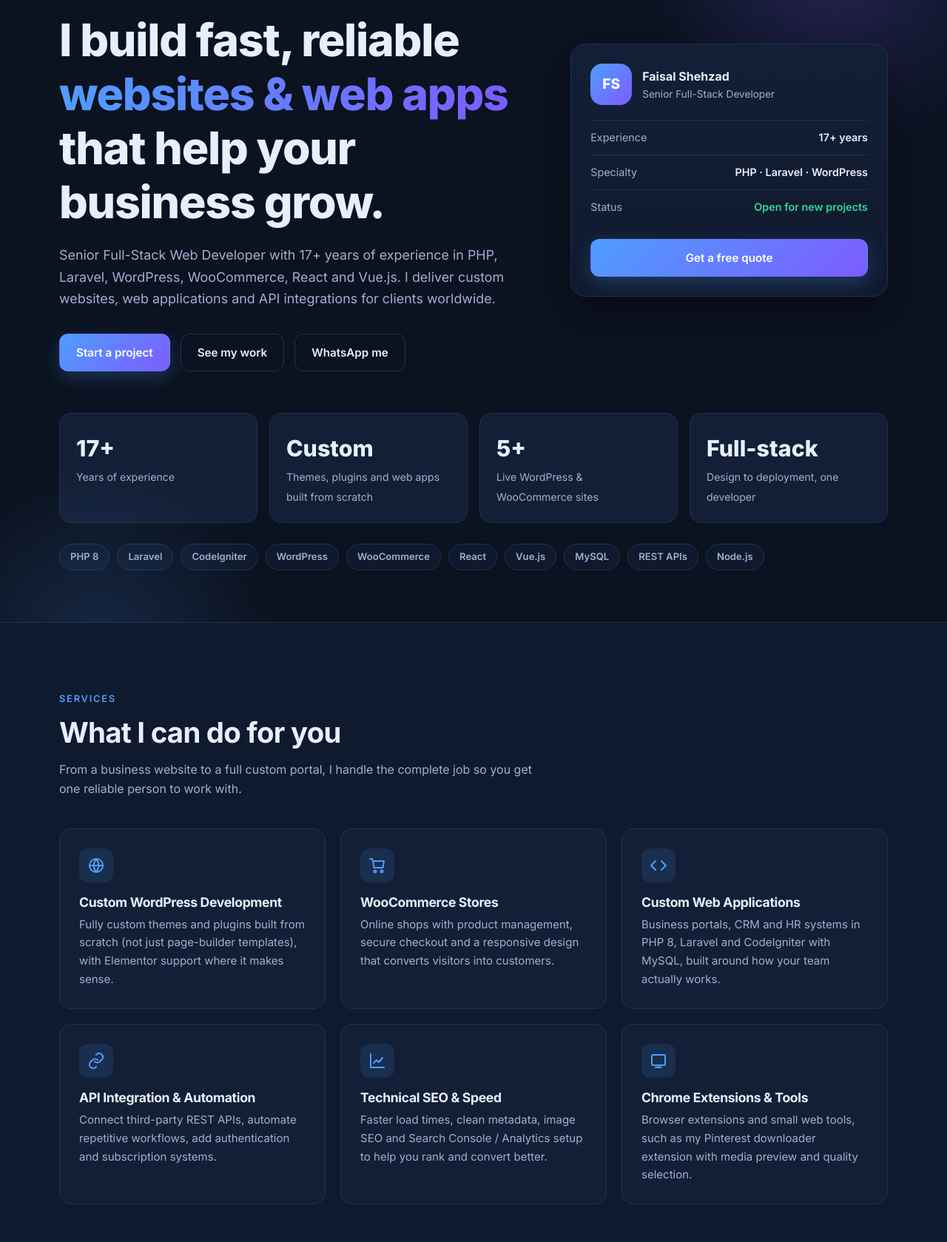
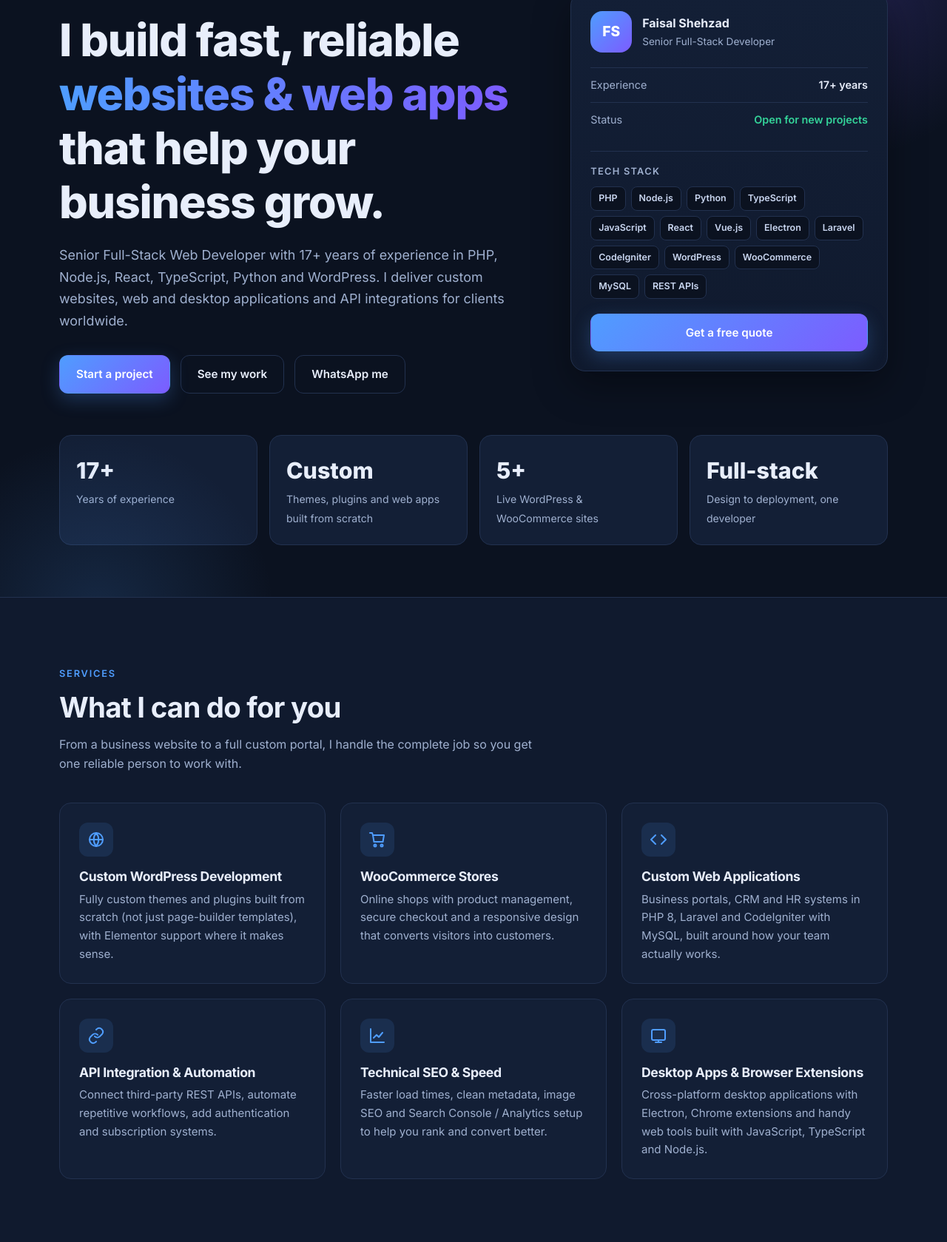
Before and after one commit to faisalwebpro/faisalwebpro.github.io, a plain HTML site: page index.html in a window 1280 px wide. Shown: the part 201-1880 px from the top of the page at 74% size. Drawn offline with Linux system fonts and the light colour scheme.

Commit message:
Add files via upload

```diff
--- a/index.html
+++ b/index.html
@@ -4,7 +4,7 @@
 <meta charset="UTF-8">
 <meta name="viewport" content="width=device-width, initial-scale=1">
 <title>Faisal Shehzad | Senior Full-Stack Web Developer &amp; WordPress Expert (Freelance)</title>
-<meta name="description" content="Faisal Shehzad is a senior full-stack web developer with 17+ years of experience in PHP, Laravel, WordPress, WooCommerce, React and Vue.js. Available for freelance projects: custom websites, web apps, CRM portals and API integrations.">
+<meta name="description" content="Faisal Shehzad is a senior full-stack web developer with 17+ years of experience in PHP, Node.js, React, TypeScript, Python and WordPress. Available for freelance projects: custom websites, web apps, CRM portals and API integrations.">
 <meta name="author" content="Faisal Shehzad">
 <meta property="og:title" content="Faisal Shehzad | Freelance Full-Stack &amp; WordPress Developer">
 <meta property="og:description" content="17+ years building web apps, CRM portals, WordPress themes/plugins and WooCommerce stores for clients worldwide.">
@@ -135,6 +135,10 @@ footer{border-top:1px solid var(--line);padding:28px 0;color:var(--muted);font-s
 .pf-list span{color:var(--muted)}
 .pf-list b{font-weight:600;text-align:right}
 .pf-list b.ok{color:var(--ok)}
+.pf-stack{border-top:1px solid var(--line);padding-top:16px}
+.pf-label{display:block;color:var(--muted);font-size:.8rem;font-weight:600;letter-spacing:.1em;text-transform:uppercase;margin-bottom:10px}
+.pf-tags{display:flex;flex-wrap:wrap;gap:7px}
+.pf-tags span{font-size:.78rem;font-weight:600;padding:5px 10px;border-radius:8px;background:var(--bg);border:1px solid var(--line);color:#c9d6f0}
 .techstrip{display:flex;flex-wrap:wrap;gap:10px;margin-top:28px}
 .techstrip span{font-size:.82rem;font-weight:600;color:var(--muted);border:1px solid var(--line);border-radius:999px;padding:6px 14px;background:rgba(19,31,54,.6)}
 .cta-card{background:linear-gradient(135deg,rgba(79,157,255,.12),rgba(124,92,255,.14));border-color:#34497a;justify-content:center;align-items:flex-start}
@@ -198,7 +202,7 @@ details p{color:var(--muted);padding-bottom:18px;font-size:.95rem}
       <div>
         <div class="badge"><span class="dot"></span> Available for freelance projects</div>
         <h1>I build fast, reliable <span class="grad">websites &amp; web apps</span> that help your business grow.</h1>
-        <p class="sub">Senior Full-Stack Web Developer with 17+ years of experience in PHP, Laravel, WordPress, WooCommerce, React and Vue.js. I deliver custom websites, web applications and API integrations for clients worldwide.</p>
+        <p class="sub">Senior Full-Stack Web Developer with 17+ years of experience in PHP, Node.js, React, TypeScript, Python and WordPress. I deliver custom websites, web and desktop applications and API integrations for clients worldwide.</p>
         <div class="cta">
           <a class="btn btn-primary" href="#contact">Start a project</a>
           <a class="btn btn-ghost" href="#work">See my work</a>
@@ -212,9 +216,16 @@ details p{color:var(--muted);padding-bottom:18px;font-size:.95rem}
         </div>
         <ul class="pf-list">
           <li><span>Experience</span><b>17+ years</b></li>
-          <li><span>Specialty</span><b>PHP · Laravel · WordPress</b></li>
           <li><span>Status</span><b class="ok">Open for new projects</b></li>
         </ul>
+        <div class="pf-stack">
+          <span class="pf-label">Tech stack</span>
+          <div class="pf-tags">
+            <span>PHP</span><span>Node.js</span><span>Python</span><span>TypeScript</span><span>JavaScript</span>
+            <span>React</span><span>Vue.js</span><span>Electron</span><span>Laravel</span><span>CodeIgniter</span>
+            <span>WordPress</span><span>WooCommerce</span><span>MySQL</span><span>REST APIs</span>
+          </div>
+        </div>
         <a class="btn btn-primary" href="#contact" style="width:100%;justify-content:center">Get a free quote</a>
       </aside>
     </div>
@@ -223,9 +234,6 @@ details p{color:var(--muted);padding-bottom:18px;font-size:.95rem}
       <div class="stat rv"><b>Custom</b><span>Themes, plugins and web apps built from scratch</span></div>
       <div class="stat rv"><b>5+</b><span>Live WordPress &amp; WooCommerce sites</span></div>
       <div class="stat rv"><b>Full-stack</b><span>Design to deployment, one developer</span></div>
-    </div>
-    <div class="techstrip rv" aria-label="Core technologies">
-      <span>PHP 8</span><span>Laravel</span><span>CodeIgniter</span><span>WordPress</span><span>WooCommerce</span><span>React</span><span>Vue.js</span><span>MySQL</span><span>REST APIs</span><span>Node.js</span>
     </div>
   </div>
 </section>
@@ -264,8 +272,8 @@ details p{color:var(--muted);padding-bottom:18px;font-size:.95rem}
       </div>
       <div class="card rv">
         <div class="icon"><svg width="24" height="24" viewBox="0 0 24 24" fill="none" stroke="currentColor" stroke-width="2" stroke-linecap="round" stroke-linejoin="round"><rect x="3" y="4" width="18" height="14" rx="2"/><path d="M8 21h8M12 18v3"/></svg></div>
-        <h3>Chrome Extensions &amp; Tools</h3>
-        <p>Browser extensions and small web tools, such as my Pinterest downloader extension with media preview and quality selection.</p>
+        <h3>Desktop Apps &amp; Browser Extensions</h3>
+        <p>Cross-platform desktop applications with Electron, Chrome extensions and handy web tools built with JavaScript, TypeScript and Node.js.</p>
       </div>
     </div>
   </div>
@@ -278,24 +286,6 @@ details p{color:var(--muted);padding-bottom:18px;font-size:.95rem}
     <h2>Projects I'm proud of</h2>
     <p class="lead">A mix of custom-built applications and live client websites you can open and check yourself.</p>
 
-    <article class="feature rv">
-      <div>
-        <h3>PinDownloads.com &amp; Chrome Extension</h3>
-        <p>A Pinterest media downloader with robust backend logic and dynamic media handling, plus a companion Google Chrome extension that lets users preview media and choose the quality before downloading.</p>
-        <div class="tags">
-          <span class="tag">PHP</span><span class="tag">JavaScript</span><span class="tag">MySQL</span><span class="tag b">Chrome Extension</span>
-        </div>
-        <div class="cta" style="margin-top:22px">
-          <a class="btn btn-ghost" href="https://pindownloads.com" target="_blank" rel="noopener">Visit pindownloads.com ↗</a>
-        </div>
-      </div>
-      <ul class="checks">
-        <li>Dynamic media handling with robust backend logic</li>
-        <li>Browser extension with media preview</li>
-        <li>Quality selection before download</li>
-        <li>Built end to end: backend, frontend and extension</li>
-      </ul>
-    </article>
 
     <div class="grid g2">
       <article class="card rv">
@@ -366,8 +356,8 @@ details p{color:var(--muted);padding-bottom:18px;font-size:.95rem}
     <span class="eyebrow">Skills</span>
     <h2>Tools &amp; technologies</h2>
     <div class="skillgrid">
-      <div class="card skillbox rv"><h3>Backend</h3><div class="chips"><span class="chip">PHP 8.x</span><span class="chip">Laravel</span><span class="chip">CodeIgniter</span><span class="chip">MySQL</span><span class="chip">Node.js</span><span class="chip">Python</span><span class="chip">REST APIs</span></div></div>
-      <div class="card skillbox rv"><h3>Frontend</h3><div class="chips"><span class="chip">React</span><span class="chip">Vue.js</span><span class="chip">AngularJS</span><span class="chip">JavaScript</span><span class="chip">jQuery &amp; AJAX</span><span class="chip">HTML5</span><span class="chip">CSS3</span></div></div>
+      <div class="card skillbox rv"><h3>Backend</h3><div class="chips"><span class="chip">PHP 8.x</span><span class="chip">Node.js</span><span class="chip">Python</span><span class="chip">TypeScript</span><span class="chip">Laravel</span><span class="chip">CodeIgniter</span><span class="chip">MySQL</span><span class="chip">REST APIs</span></div></div>
+      <div class="card skillbox rv"><h3>Frontend &amp; Desktop</h3><div class="chips"><span class="chip">React</span><span class="chip">TypeScript</span><span class="chip">Electron</span><span class="chip">Vue.js</span><span class="chip">AngularJS</span><span class="chip">JavaScript</span><span class="chip">jQuery &amp; AJAX</span><span class="chip">HTML5</span><span class="chip">CSS3</span></div></div>
       <div class="card skillbox rv"><h3>WordPress</h3><div class="chips"><span class="chip">Custom Themes</span><span class="chip">Custom Plugins</span><span class="chip">WooCommerce</span><span class="chip">Elementor</span><span class="chip">Security</span><span class="chip">Performance</span></div></div>
       <div class="card skillbox rv"><h3>SEO &amp; Analytics</h3><div class="chips"><span class="chip">Technical SEO</span><span class="chip">On-page / Off-page</span><span class="chip">Speed Optimization</span><span class="chip">Search Console</span><span class="chip">Google Analytics</span></div></div>
       <div class="card skillbox rv"><h3>Design</h3><div class="chips"><span class="chip">Responsive Design</span><span class="chip">UI/UX</span><span class="chip">Mobile First</span></div></div>
```
